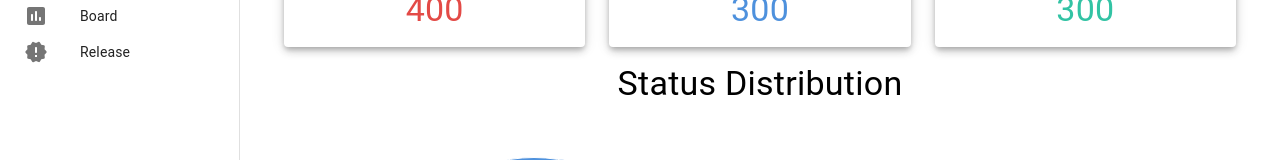
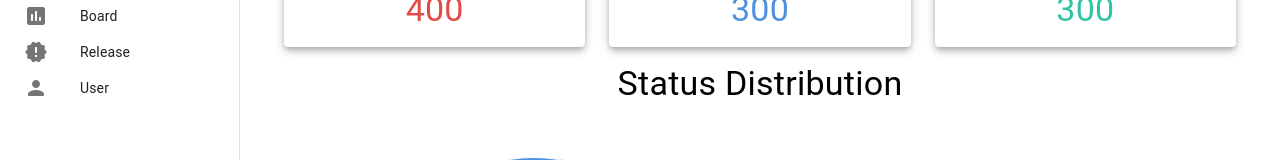
Before and after one commit to prabakaran03061998/march_24_project_management, a React (Create React App) app in the folder todolist/: page / in a window 1280 px wide. Shown: the part 211-371 px from the top of the page. Built offline with nearby package versions, Linux system fonts and the light colour scheme; the HTML template or start-up script is replaced by a standard one.

Commit message:
User Page

```diff
--- a/todolist/src/components/MenuContent.js
+++ b/todolist/src/components/MenuContent.js
@@ -13,12 +13,14 @@ import AssessmentRoundedIcon from '@mui/icons-material/AssessmentRounded';
 import NewReleasesRoundedIcon from '@mui/icons-material/NewReleasesRounded';
 import SpaceDashboardIcon from '@mui/icons-material/SpaceDashboard';
 import { useNavigate } from 'react-router-dom';
+import PersonRoundedIcon from '@mui/icons-material/PersonRounded';
 
 const mainListItems = [
   {id:0, text: 'Dashboard', icon: <SpaceDashboardIcon />, path: '/' },
   {id:1, text: 'Task', icon: <AssignmentRoundedIcon />, path: '/task' },
   {id:2, text: 'Board', icon: <AssessmentRoundedIcon />, path: '/status' },
   {id:3, text: 'Release', icon: <NewReleasesRoundedIcon />, path: '/release' },
+  {id:4, text: 'User', icon: <PersonRoundedIcon />, path: '/user' },
 ];
 
 const secondaryListItems = [
--- a/todolist/src/data/routes.js
+++ b/todolist/src/data/routes.js
@@ -4,6 +4,7 @@ import DashboardPage from '../pages/dashboard-page';
 import BoardPage from '../pages/Status-page';
 import ReleasePage from '../pages/Release-page';
 import SettingsPage from '../pages/Setting-page';
+import Userpage from '../pages/User-page';
 
 const Task= React.lazy(()=>import('../pages/task-page'))
 
@@ -13,6 +14,7 @@ const routes=[
     {path:"/status", name:'Board', element:<BoardPage/>},
     {path:"/release", name:'Release', element:<ReleasePage/>},
     {path:"/Settings", name:'Settings', element:<SettingsPage/>},
+    {path:"/User", name:'User', element:<Userpage/>},
 
 ]
 
--- /dev/null
+++ b/todolist/src/pages/User-page.js
@@ -0,0 +1,11 @@
+
+
+const Userpage = ()=>{
+    return(
+        <>
+        user
+        </>
+    )
+}
+
+export default Userpage;
```
